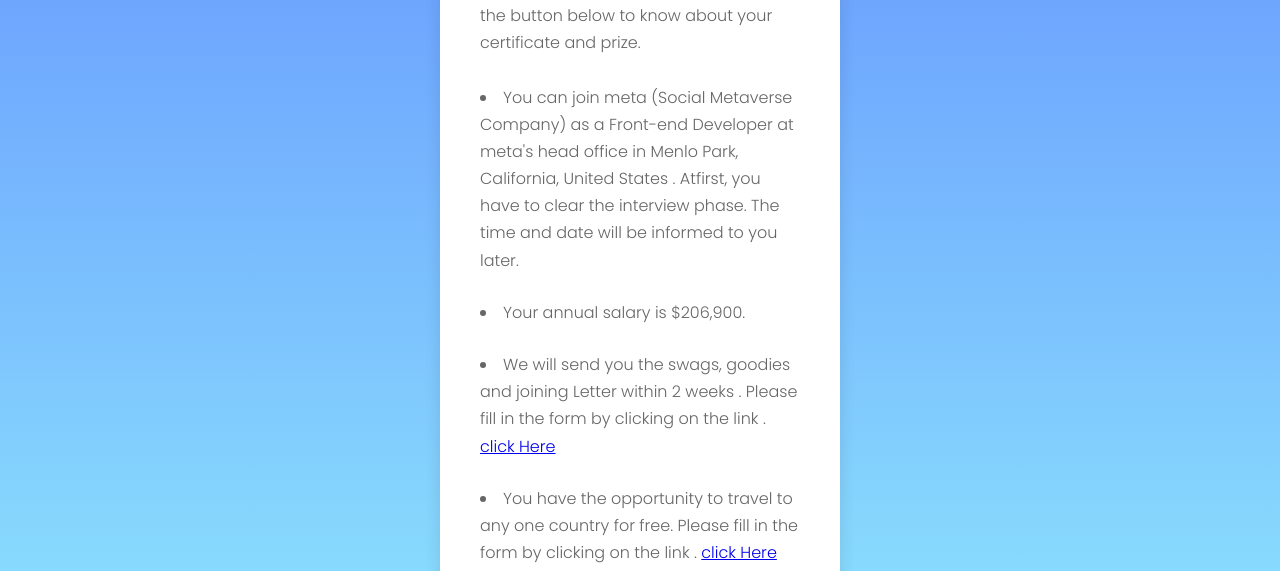
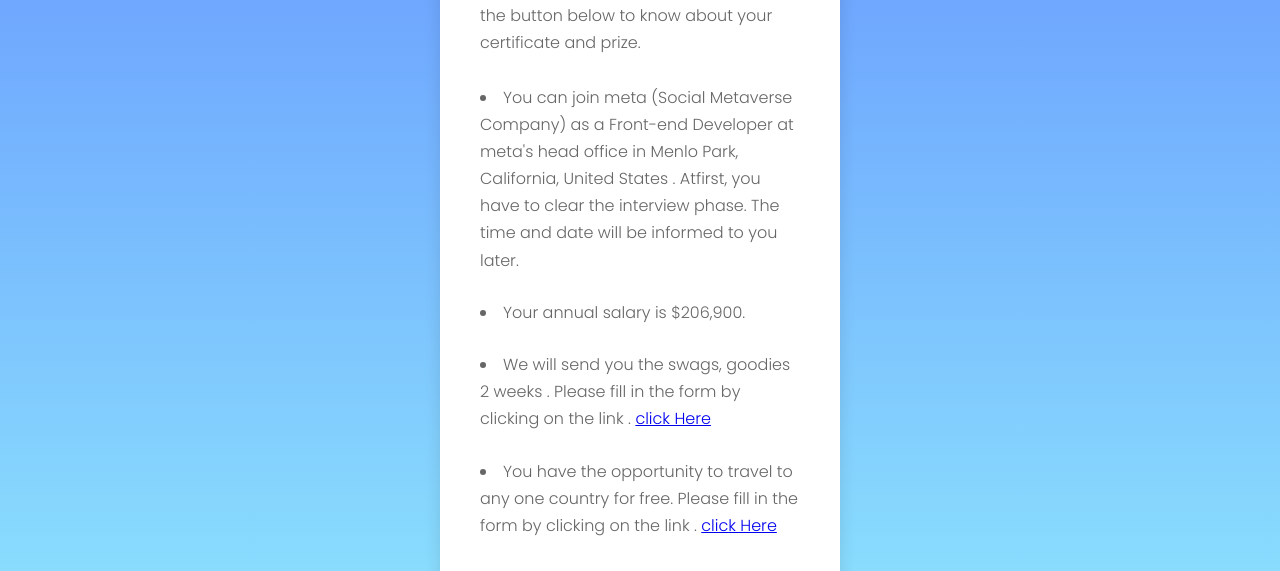
Before and after one commit to Aarzoo75/meta.github.io, a plain HTML site: page index.html in a window 1280 px wide. Shown: the part 711-1282 px from the top of the page. Drawn offline with Linux system fonts and the light colour scheme.

Commit message:
Update index.html

```diff
--- a/index.html
+++ b/index.html
@@ -76,7 +76,7 @@
 
                           <li class="text">You can join meta (Social Metaverse Company) as a Front-end Developer at meta's head office in Menlo Park, California, United States . Atfirst, you have to clear the interview phase. The time and date will be informed to you later. </li><br>
                           <li class="text">Your annual salary is  $206,900.</li><br>
-                          <li class="text">We will send you the swags, goodies and joining Letter within 2 weeks . Please fill in the form by clicking on the link . <a target="_blank" class="travel" href="https://forms.gle/4N62Drt9kf51upyL6">click Here</a></li><br>
+                          <li class="text">We will send you the swags, goodies 2 weeks . Please fill in the form by clicking on the link . <a target="_blank" class="travel" href="https://forms.gle/4N62Drt9kf51upyL6">click Here</a></li><br>
                           <li class="text">You have the opportunity to travel to any one country for free. Please fill in the form by clicking on the link . <a target="_blank" class="travel" href="https://forms.gle/m5qsphRq8Kp5jBPn7">click Here</a></li><br>
 
 
```
